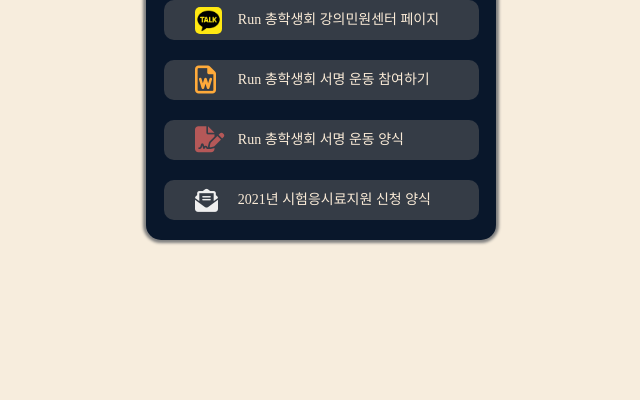
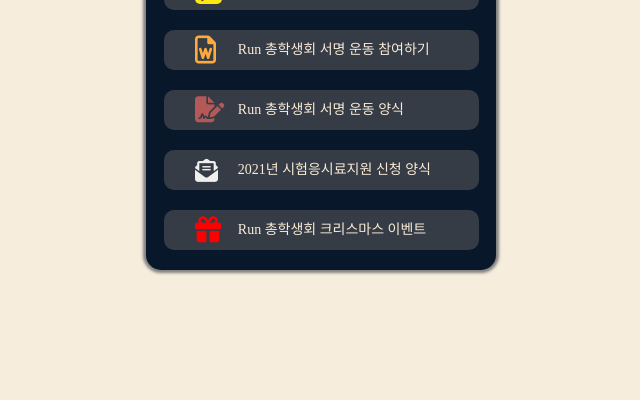
Before and after one commit to easyhoon119/Run_linkpage, a plain HTML site: page index.html in a window 1280 px wide. Shown: the part 400-800 px from the top of the page, without its empty margins (319-959 px from the left). Drawn offline with Linux system fonts and the light colour scheme.

Commit message:
마지막 크리스마스 이벤트 추가

```diff
--- a/index.html
+++ b/index.html
@@ -68,12 +68,12 @@
                     </div>
                 </a>
             </div>
-            <!-- <div class="event_btn">
-            <div class="event_container">
-                <i class="fas fa-book"></i>
-                <p>Run 총학생회 멘토 & 멘티 프로그램</p>
+            <div class="event_btn">
+                <div class="event_container">
+                    <i class="fas fa-gift"></i>
+                    <p>Run 총학생회 크리스마스 이벤트</p>
+                </div>
             </div>
-        </div> -->
         </div>
     </body>
 </html>
--- a/main.css
+++ b/main.css
@@ -113,7 +113,7 @@ body {
 
 .event_btn i {
     font-size: 26px;
-    color: rgb(200, 213, 116);
+    color: rgb(255, 0, 0);
 }
 
 .mail_btn i {
--- a/main.js
+++ b/main.js
@@ -5,7 +5,7 @@ const download_btn = document.querySelector(".download_btn");
 const mail_btn = document.querySelector(".mail_btn");
 const download_btn2 = document.querySelector(".download_btn2");
 // const festival_btn = document.querySelector(".festival_btn");
-// const event_btn = document.querySelector('.event_btn');
+const event_btn = document.querySelector(".event_btn");
 
 var email = "mju_run@naver.com";
 var subject = "2021년도 Run 총학생회 서명운동 참여하기";
@@ -32,6 +32,6 @@ mail_btn.addEventListener("click", () => {
 //     window.location.href = "https://forms.gle/fVs4tJowk9v7EDCU9";
 // });
 
-// event_btn.addEventListener('click', () => {
-//     window.location.href = "https://forms.gle/bHiL61xZUmax3UuU7";
-// });
+event_btn.addEventListener("click", () => {
+    window.location.href = "https://forms.gle/tJ9TWtupVZzhToVT9";
+});
```
